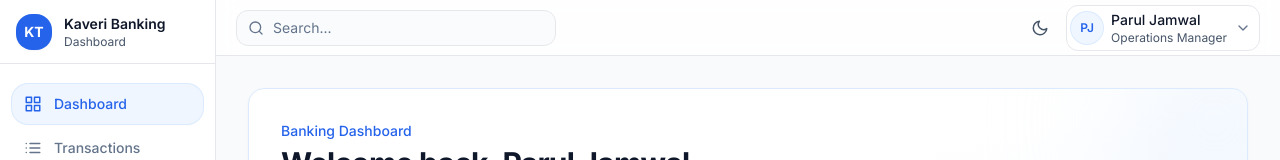
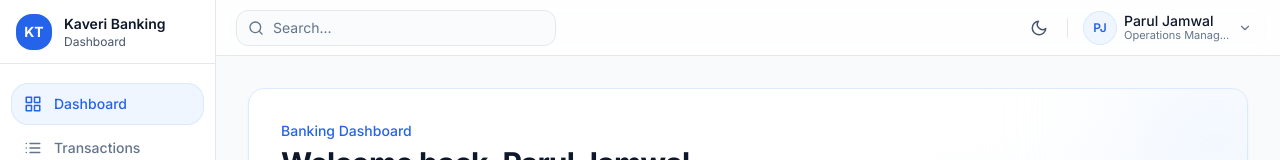
Before and after one commit to paruljamwal/Banking_Transaction_Dashboard, a React (Vite) app: page /dashboard in a window 1280 px wide. Shown: the top 160 px of the page. Built offline with nearby package versions, Linux system fonts and the light colour scheme.

Commit message:
fix: top nav dropdown improvements

```diff
--- a/src/components/common/UserDropdown.jsx
+++ b/src/components/common/UserDropdown.jsx
@@ -21,30 +21,31 @@ function UserDropdown({ user }) {
   }, [isOpen])
 
   return (
-    <div ref={containerRef} className="relative">
+    <div ref={containerRef} className="relative shrink-0">
       <button
         type="button"
         onClick={() => setIsOpen((prev) => !prev)}
         aria-expanded={isOpen}
         aria-haspopup="menu"
         className={cn(
-          'flex items-center gap-2 rounded-xl border border-border bg-surface py-1 pr-2 pl-1',
-          'transition-all duration-200 hover:border-primary-200 hover:shadow-sm',
-          'focus-visible:outline-2 focus-visible:outline-offset-2 focus-visible:outline-primary-500',
+          'flex h-9 max-w-[11.5rem] items-center gap-2 rounded-xl px-2',
+          'text-text transition-colors duration-200',
+          'hover:bg-bg focus-visible:outline-2 focus-visible:outline-offset-2 focus-visible:outline-primary-500',
+          isOpen && 'bg-bg ring-1 ring-border/70',
         )}
       >
         <Avatar name={user.name} size="sm" />
-        <div className="hidden text-left md:block">
-          <p className="max-w-[120px] truncate text-sm font-medium text-text">
+        <div className="hidden min-w-0 flex-1 text-left md:block">
+          <p className="truncate text-sm leading-tight font-medium text-text">
             {user.name}
           </p>
-          <p className="max-w-[120px] truncate text-xs text-text-secondary">
+          <p className="truncate text-[11px] leading-tight text-muted">
             {user.role}
           </p>
         </div>
         <FiChevronDown
           className={cn(
-            'hidden h-4 w-4 text-muted transition-transform duration-200 md:block',
+            'hidden h-3.5 w-3.5 shrink-0 text-muted transition-transform duration-200 md:block',
             isOpen && 'rotate-180',
           )}
         />
@@ -53,11 +54,21 @@ function UserDropdown({ user }) {
       {isOpen && (
         <div
           role="menu"
-          className="absolute top-full right-0 z-50 mt-2 w-56 overflow-hidden rounded-2xl border border-border bg-surface px-4 py-3 shadow-lg"
+          className={cn(
+            'absolute top-[calc(100%+0.375rem)] right-0 z-50 w-56',
+            'overflow-hidden rounded-xl border border-border bg-surface',
+            'shadow-lg ring-1 ring-black/5',
+          )}
         >
-          <p className="text-sm font-semibold text-text">{user.name}</p>
-          <p className="mt-0.5 text-xs text-text-secondary">{user.email}</p>
-          <p className="mt-1 text-xs text-muted">{user.role}</p>
+          <div className="border-b border-border/80 px-3.5 py-3">
+            <p className="truncate text-sm font-semibold text-text">{user.name}</p>
+            <p className="mt-0.5 truncate text-xs text-text-secondary">
+              {user.email}
+            </p>
+          </div>
+          <div className="px-3.5 py-2.5">
+            <p className="text-xs text-muted">{user.role}</p>
+          </div>
         </div>
       )}
     </div>
--- a/src/layouts/Navbar.jsx
+++ b/src/layouts/Navbar.jsx
@@ -25,7 +25,7 @@ function Navbar() {
   return (
     <header
       className={cn(
-        'sticky top-0 z-30 flex h-14 shrink-0 items-center gap-3 border-b px-4 md:px-5',
+        'sticky top-0 z-30 flex h-14 shrink-0 items-center gap-3 overflow-visible border-b px-4 md:px-5',
         'transition-all duration-300',
         isScrolled
           ? 'border-border/80 bg-navbar/90 shadow-sm backdrop-blur-md'
@@ -33,7 +33,7 @@ function Navbar() {
       )}
     >
       {!isDesktop && (
-        <IconButton label="Open menu" onClick={toggle}>
+        <IconButton label="Open menu" onClick={toggle} className="h-9 w-9 rounded-xl">
           <FiMenu className="h-5 w-5" />
         </IconButton>
       )}
@@ -52,14 +52,20 @@ function Navbar() {
         />
       </div>
 
-      <div className="ml-auto flex items-center gap-1.5">
-        <IconButton label="Toggle theme" onClick={toggleTheme}>
+      <div className="ml-auto flex items-center gap-2">
+        <IconButton
+          label="Toggle theme"
+          onClick={toggleTheme}
+          className="h-9 w-9 rounded-xl"
+        >
           {isDark ? (
             <FiSun className="h-[18px] w-[18px]" />
           ) : (
             <FiMoon className="h-[18px] w-[18px]" />
           )}
         </IconButton>
+
+        <span className="hidden h-5 w-px bg-border md:block" aria-hidden="true" />
 
         <UserDropdown user={user} />
       </div>
```
